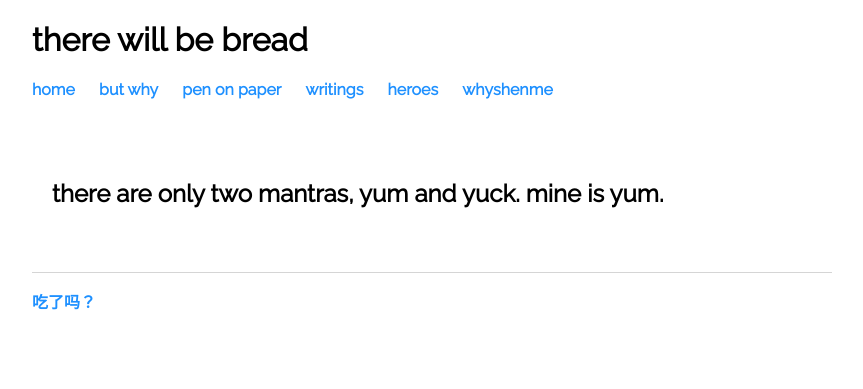
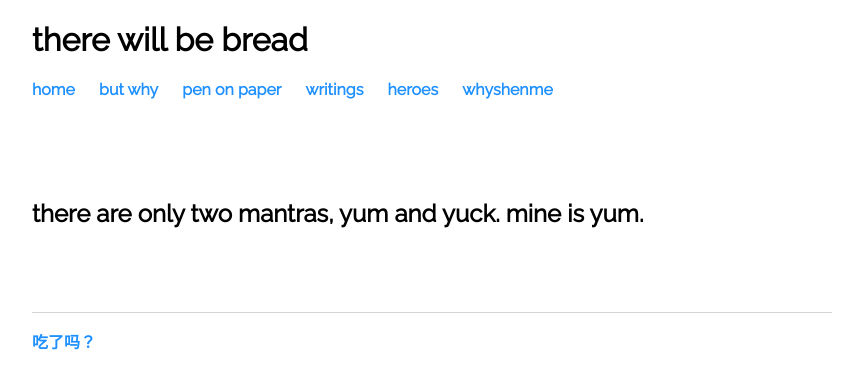
Before and after one commit to c1ndygao/cindygao.com, a Jekyll site: the page built from index.html, in a window 1280 px wide. Shown: the top 389 px of the page, without its empty margins (208-1071 px from the left). Built offline with Jekyll 4.4.1, drawn with Linux system fonts in a browser that asks for light colours.

Commit message:
Update index.html

```diff
--- a/index.html
+++ b/index.html
@@ -8,7 +8,7 @@ title: homepage
 </head>
 
 <div class="blurb">
-	<h3 style="padding: 20px 20px">there are only two mantras, yum and yuck. mine is yum.</h3>
+	<h3 style="padding: 40px 0px">there are only two mantras, yum and yuck. mine is yum.</h3>
 
 <!--
 <div class="taggbox-container" style="width:100%;height:300%;overflow: auto;-webkit-overflow-scrolling:touch;"><script async src="//taggbox.com/socialwalls/ose/script/embed.min.js" type="text/javascript"></script><div class="taggbox-socialwall" data-wall-id="c1ndygao">  </div></div>
```
